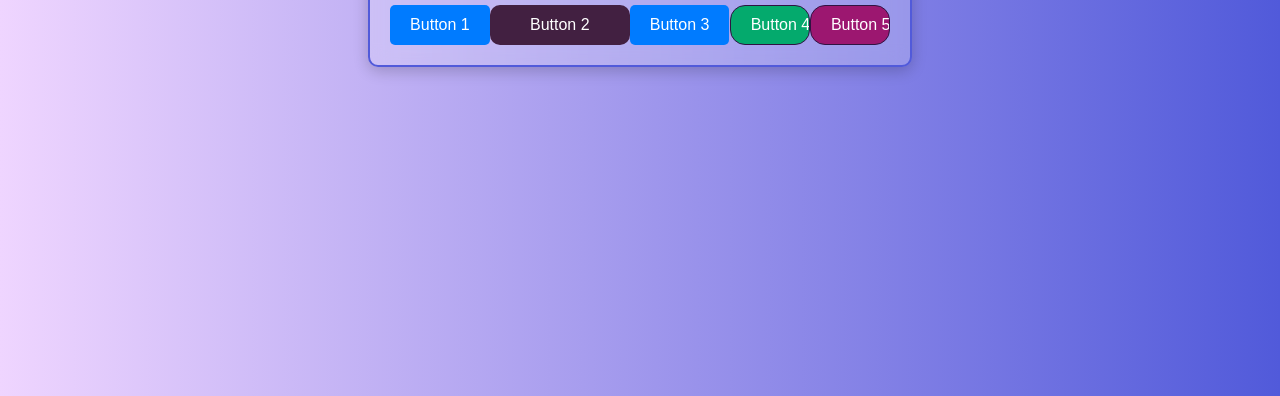
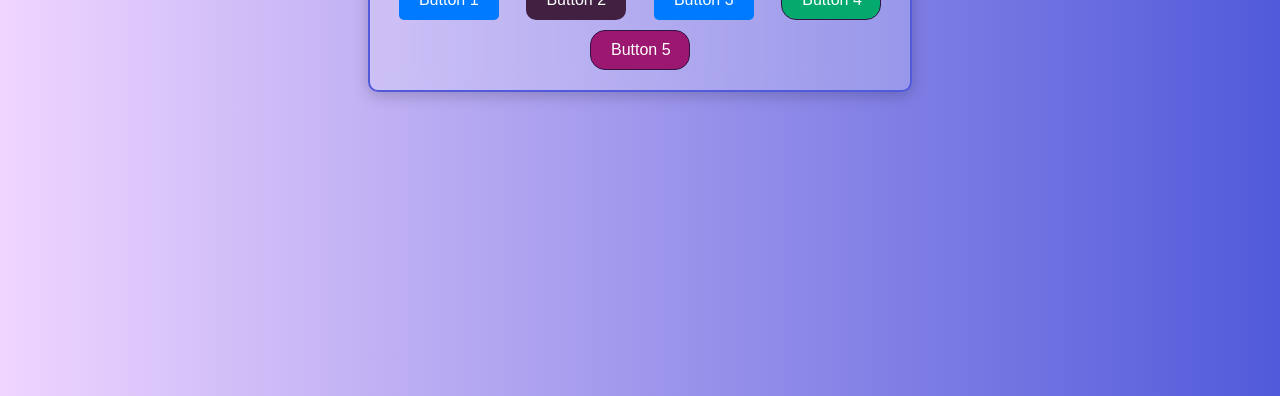
Before and after one commit to EroseEmrys/buttons-with-hover-effects, a plain HTML site: page index.html in a window 1280 px wide. Shown: the part 404-800 px from the top of the page. Drawn offline with Linux system fonts and the light colour scheme.

Commit message:
Update Styles.css

```diff
--- a/Styles.css
+++ b/Styles.css
@@ -1,5 +1,3 @@
-
-
 body {
     background: linear-gradient(90deg, #efd5ff 0%, #515ada 100%);
     font-family: sans-serif;
@@ -8,6 +6,8 @@ body {
     align-items: center;
     height: 100vh;
     margin: 0;
+    padding: 20px;
+    box-sizing: border-box;
 }
 
 .wrapper {
@@ -21,7 +21,8 @@ body {
     backdrop-filter: blur(10px);
     box-shadow: 0px 4px 15px rgba(0, 0, 0, 0.2);
     padding: 20px;
-    width: 500px;
+    width: 100%;
+    max-width: 500px;
     text-align: center;
 }
 
@@ -33,18 +34,29 @@ body {
     display: flex;
     justify-content: space-around;
     width: 100%;
+    flex-wrap: wrap;
+    gap: 10px;
 }
 
-.answer-button1 {
+.answer-button1,
+.answer-button2,
+.answer-button3,
+.answer-button4,
+.answer-button5 {
     padding: 10px 20px;
     font-size: 16px;
     color: white;
-    background-color: #007BFF;
     border: none;
     border-radius: 5px;
     cursor: pointer;
     outline: none;
-    transition: background-color 0.3s ease, transform 0.3s ease;
+    transition: background-color 0.3s ease, transform 0.3s ease, box-shadow 0.3s ease;
+    flex: 1 1 40%;
+    max-width: 100px;
+}
+
+.answer-button1 {
+    background-color: #007BFF;
 }
 
 .answer-button1:hover {
@@ -53,52 +65,29 @@ body {
 }
 
 .answer-button2 {
-    padding: 10px 40px;
-    font-size: 16px;
-    color: white;
     background-color: #422041;
-    border: none;
     border-radius: 10px;
-    cursor: pointer;
-    outline: none;
-    transition: background-color 0.3s ease, transform 0.3s ease;
 }
 
 .answer-button2:hover {
     background-color: #9350a0;
-    transform:perspective(1.1);
-    border: #0abe40
+    transform: perspective(1.1);
+    border: #0abe40;
 }
 
 .answer-button3 {
-    padding: 10px 20px;
-    font-size: 16px;
-    color: white;
     background-color: #007BFF;
-    border: none;
-    border-radius: 5px;
-    cursor: pointer;
-    outline: none;
-    transition: background-color 0.3s ease, transform 0.3s ease;
 }
 
 .answer-button3:hover {
     background-color: #b300a4;
-    transform:matrix3d(1.1);
+    transform: matrix3d(1.1);
 }
 
 .answer-button4 {
     background-color: #04AA6D;
-    border:1px solid #301342;
-    padding: 10px 20px;
-    color: white;
-    text-align: center;
-    text-decoration: none;
-    display: inline-block;
-    font-size: 16px;
-    width: 80px;
+    border: 1px solid #301342;
     border-radius: 15px;
-
 }
 
 .answer-button4:hover {
@@ -108,15 +97,7 @@ body {
 .answer-button5 {
     background-color: #9c1770;
     border: 1px solid #301342;
-    padding: 10px 20px;
-    color: white;
-    text-align: center;
-    text-decoration: none;
-    display: inline-block;
-    font-size: 16px;
-    width: 80px;
     border-radius: 15px;
-    transition: background-color 0.3s ease, transform 0.3s ease, box-shadow 0.3s ease;
 }
 
 .answer-button5:hover {
@@ -124,3 +105,18 @@ body {
     transform: translateY(-5px);
     box-shadow: 0 8px 15px rgba(0, 0, 0, 0.3);
 }
+
+@media (max-width: 600px) {
+    .wrapper {
+        width: 100%;
+    }
+
+    .answer-button1,
+    .answer-button2,
+    .answer-button3,
+    .answer-button4,
+    .answer-button5 {
+        flex: 1 1 100%;
+        max-width: none;
+    }
+}
```
